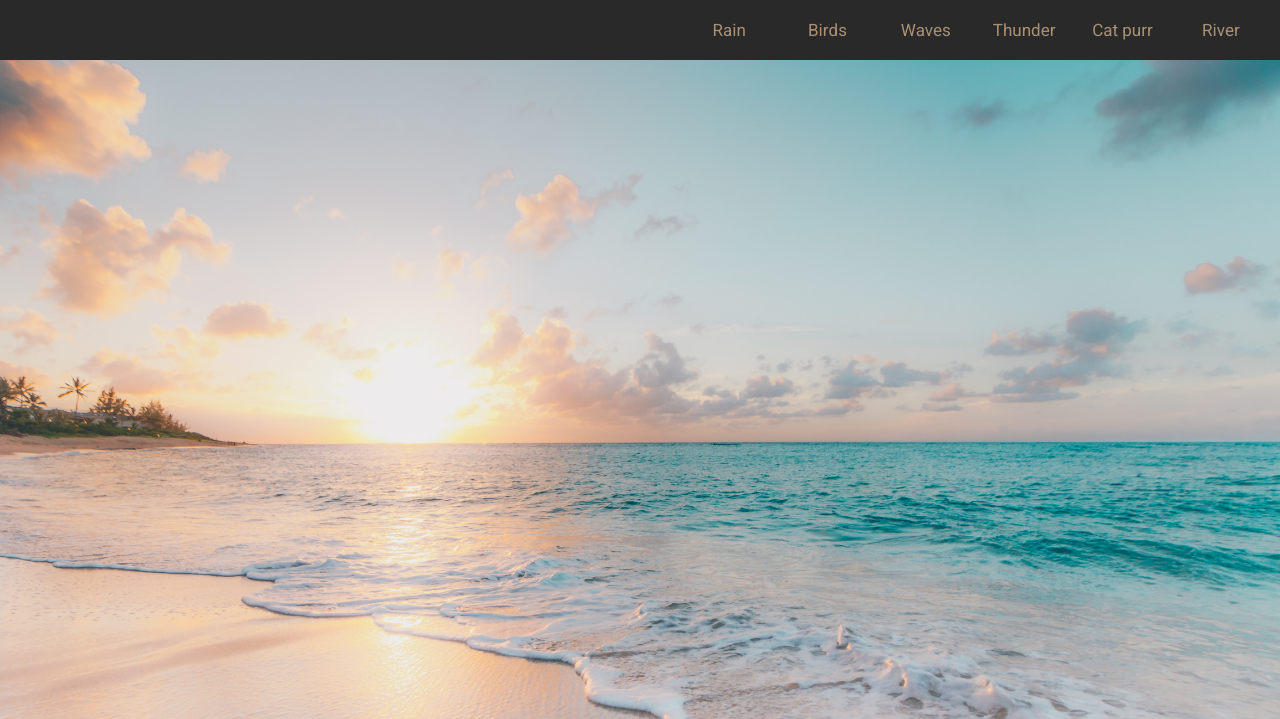
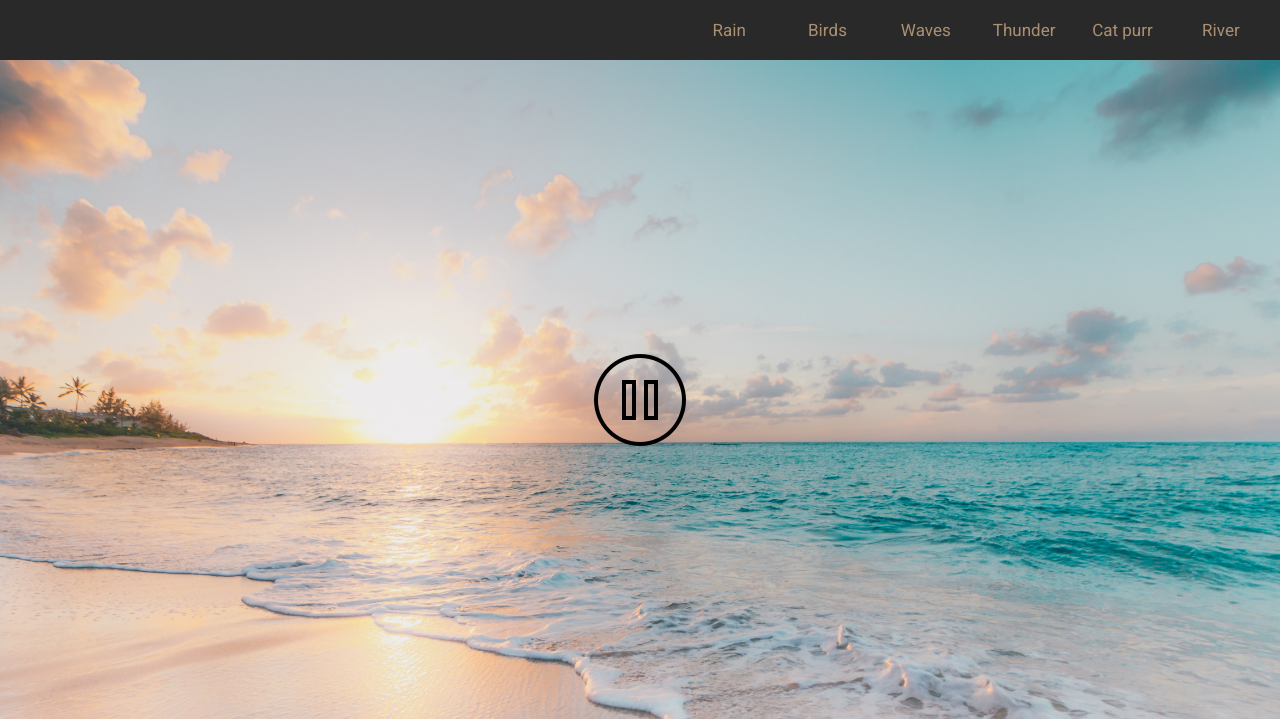
Before and after one commit to YuliiaZaharia/sounds-app, a plain HTML site: page index.html in a window 1280 px wide. Both pictures are taken after a click on the element 640 px from the left and 400 px from the top of the page. Shown: the top 719 px of the page. Drawn offline with Linux system fonts and the light colour scheme.

Commit message:
added icons

```diff
--- a/styles.css
+++ b/styles.css
@@ -114,18 +114,20 @@ html {
 
 
   .play {
-    background-image: url(./assets/play.svg);
+    background-image: url(./assets/icons8-play-button-100.png);
     background-repeat: no-repeat;
     background-size: cover;
-    width: 160px;
-    height: 160px;
+    width: 100px;
+    height: 100px;
     cursor: pointer;
     transition: 0.9s;
+    color: #F9B208;
   }
 
   .play.is-active {
-    background-image: url(./assets/pause.svg);
+    background-image: url(./assets/icons8-pause-button-100.png);
     transition: 0.9s;
+    color: #F9B208;
   }
 
   .footer-data {
```
